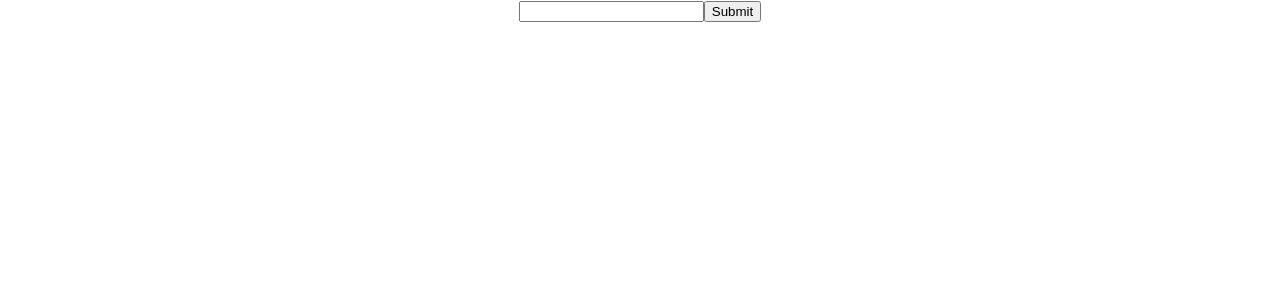
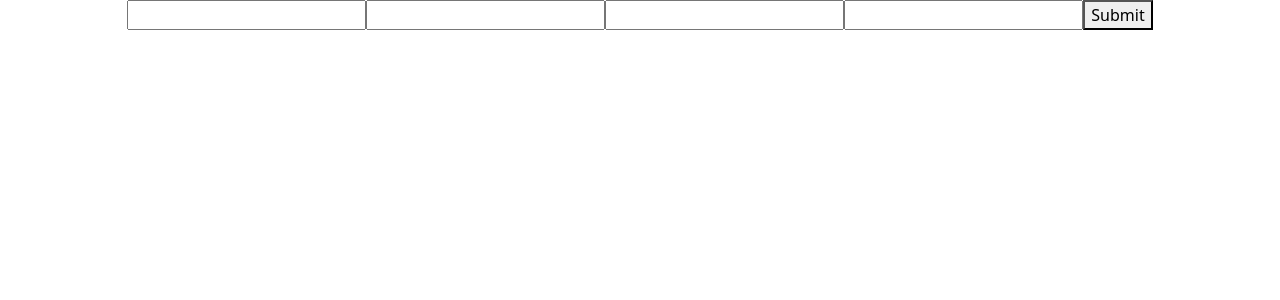
Before and after one commit to Muhammad-Umar-Khan/formik_learning, a React (Create React App) app: page / in a window 1280 px wide. Shown: the top 300 px of the page. Built offline with nearby package versions, Linux system fonts and the light colour scheme.

Commit message:
form inputs

```diff
--- a/package.json
+++ b/package.json
@@ -6,7 +6,9 @@
     "@testing-library/jest-dom": "^5.16.5",
     "@testing-library/react": "^13.4.0",
     "@testing-library/user-event": "^13.5.0",
+    "bootstrap": "^5.2.3",
     "react": "^18.2.0",
+    "react-bootstrap": "^2.7.2",
     "react-dom": "^18.2.0",
     "react-scripts": "5.0.1",
     "web-vitals": "^2.1.4"
--- a/src/App.js
+++ b/src/App.js
@@ -1,4 +1,6 @@
 import "./App.css";
+import "bootstrap/dist/css/bootstrap.min.css";
+
 import Form from "./components/Form";
 
 function App() {
--- a/src/components/Form.js
+++ b/src/components/Form.js
@@ -1,6 +1,11 @@
 const Form = () => {
   return (
     <form>
+      <label>
+        <input />
+      </label>
+      <input />
+      <input />
       <input />
       <button>Submit</button>
     </form>
```
Also changed, not shown: 1 other file (tests, documents, lock files or other folders).
